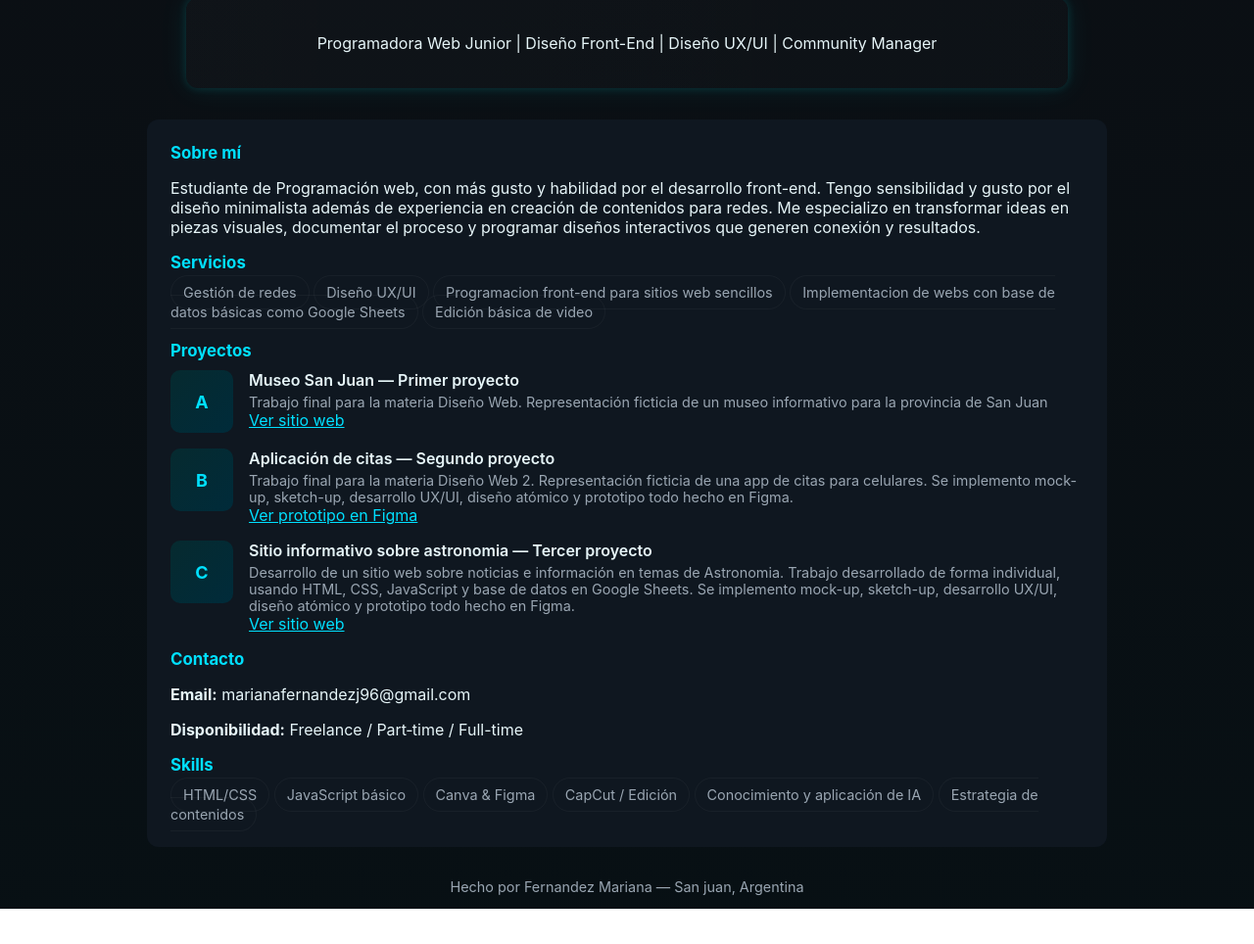
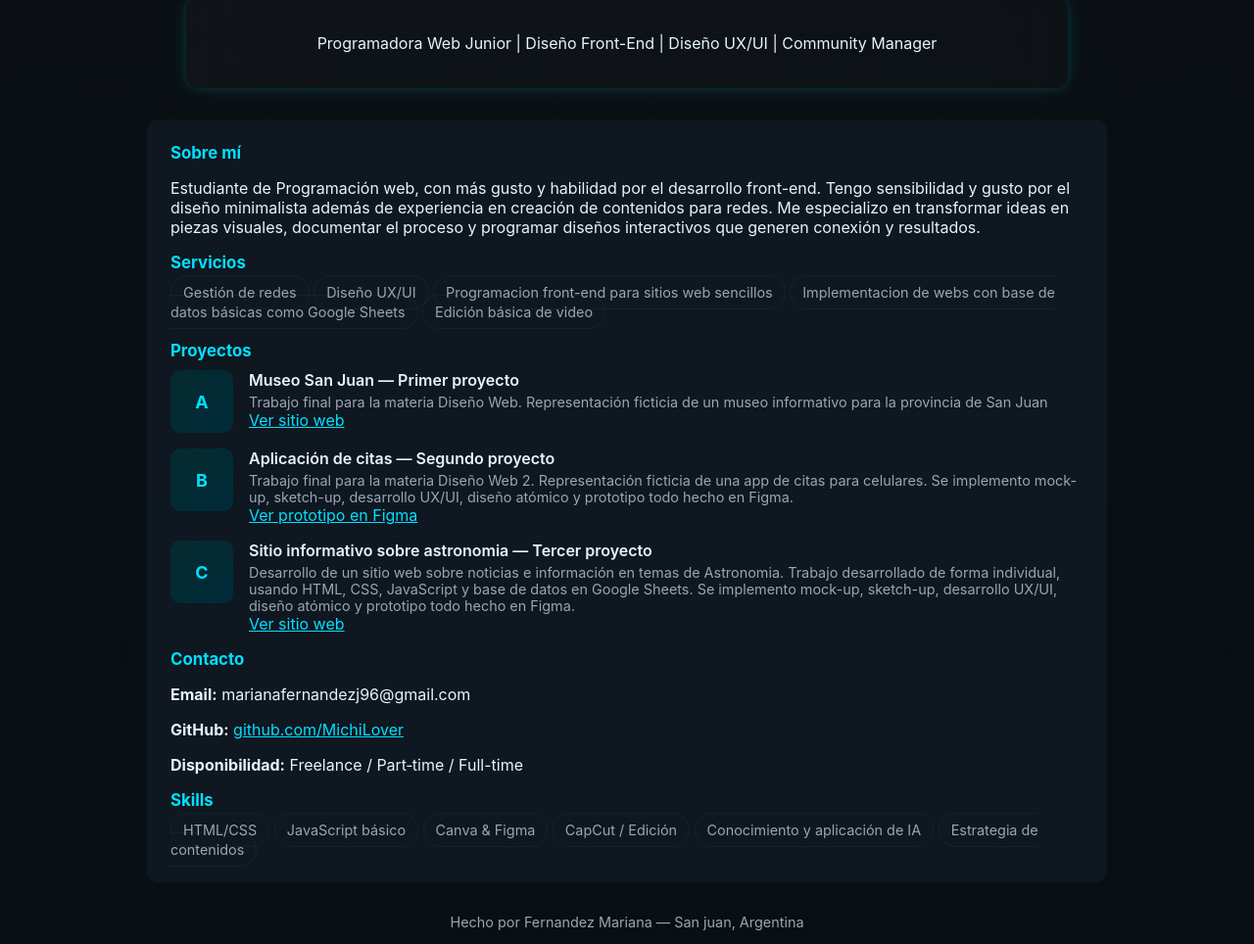
Before and after one commit to MichiLover/Portfolio, a plain HTML site: page index.html in a window 1280 px wide. Shown: the part 101-1065 px from the top of the page at 98% size. Before the commit the page ends 1029 px from the top, so only its background shows below. Drawn offline with Linux system fonts and the light colour scheme.

Commit message:
Update index.html

```diff
--- a/index.html
+++ b/index.html
@@ -81,6 +81,12 @@
     <section class="section" id="contacto">
       <h2>Contacto</h2>
       <p><strong>Email:</strong> marianafernandezj96@gmail.com</p>
+      <p>
+          <strong>GitHub:</strong>
+          <a href="https://github.com/MichiLover" target="_blank">
+              github.com/MichiLover
+          </a>
+      </p>
       <p><strong>Disponibilidad:</strong> Freelance / Part‑time / Full-time</p>
     </section>
 
```
